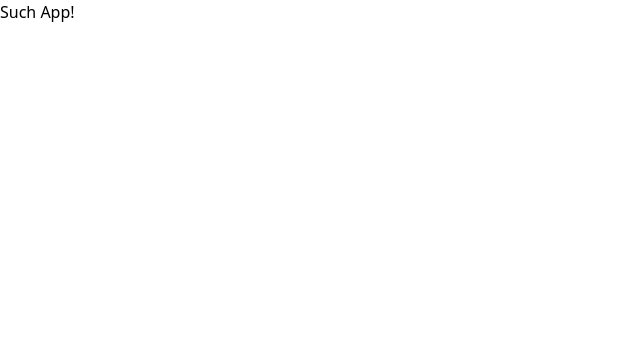
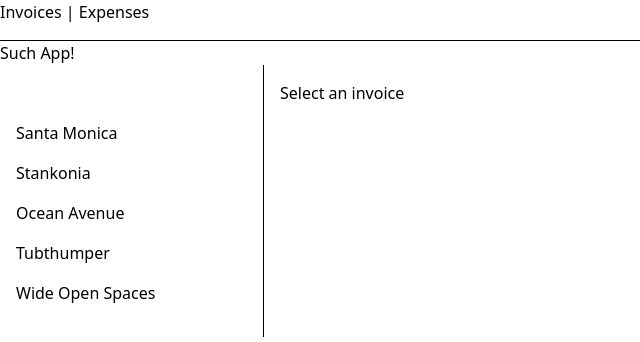
Before and after one commit to greqov/odin-shopping-cart, a React app: page /invoices in a window 1280 px wide. Shown: the top 342 px of the page, without its empty margins (0-640 px from the left). Built offline with nearby package versions, Linux system fonts and the light colour scheme.

Commit message:
Official react-router tutorial

```diff
--- a/package.json
+++ b/package.json
@@ -60,6 +60,7 @@
   },
   "dependencies": {
     "react": "18.2.0",
-    "react-dom": "18.2.0"
+    "react-dom": "18.2.0",
+    "react-router-dom": "6.3.0"
   }
 }
--- a/src/js/App.js
+++ b/src/js/App.js
@@ -1,5 +1,19 @@
 import React from 'react';
+import { Outlet, Link } from 'react-router-dom';
 
 export default function App() {
-  return <h1>Such App!</h1>;
+  return (
+    <>
+      <nav
+        style={{
+          borderBottom: 'solid 1px',
+          paddingBottom: '1rem',
+        }}
+      >
+        <Link to="/invoices">Invoices</Link> | <Link to="/expenses">Expenses</Link>
+      </nav>
+      <h1>Such App!</h1>
+      <Outlet />
+    </>
+  );
 }
--- /dev/null
+++ b/src/js/data.js
@@ -0,0 +1,44 @@
+let invoices = [
+  {
+    name: 'Santa Monica',
+    number: 1995,
+    amount: '$10,800',
+    due: '12/05/1995',
+  },
+  {
+    name: 'Stankonia',
+    number: 2000,
+    amount: '$8,000',
+    due: '10/31/2000',
+  },
+  {
+    name: 'Ocean Avenue',
+    number: 2003,
+    amount: '$9,500',
+    due: '07/22/2003',
+  },
+  {
+    name: 'Tubthumper',
+    number: 1997,
+    amount: '$14,000',
+    due: '09/01/1997',
+  },
+  {
+    name: 'Wide Open Spaces',
+    number: 1998,
+    amount: '$4,600',
+    due: '01/27/1998',
+  },
+];
+
+export default function getInvoices() {
+  return invoices;
+}
+
+export function getInvoice(number) {
+  return invoices.find((invoice) => invoice.number === number);
+}
+
+export function deleteInvoice(number) {
+  invoices = invoices.filter((invoice) => invoice.number !== number);
+}
--- a/src/js/index.js
+++ b/src/js/index.js
@@ -1,6 +1,10 @@
 import React from 'react';
 import { createRoot } from 'react-dom/client';
+import { BrowserRouter, Routes, Route } from 'react-router-dom';
 import App from './App';
+import Expenses from './routes/expenses';
+import Invoices from './routes/invoices';
+import Invoice from './routes/invoice';
 import '../css/styles.css';
 
 console.log('eee boi!');
@@ -9,6 +13,31 @@
 const root = createRoot(container);
 root.render(
   <React.StrictMode>
-    <App />
+    <BrowserRouter>
+      <Routes>
+        <Route path="/" element={<App />}>
+          <Route path="/invoices" element={<Invoices />}>
+            <Route
+              index
+              element={
+                <main style={{ padding: '1rem' }}>
+                  <p>Select an invoice</p>
+                </main>
+              }
+            />
+            <Route path=":invoiceId" element={<Invoice />} />
+          </Route>
+          <Route path="/expenses" element={<Expenses />} />
+          <Route
+            path="*"
+            element={
+              <main style={{ padding: '1rem' }}>
+                <p>There is nothing here!</p>
+              </main>
+            }
+          />
+        </Route>
+      </Routes>
+    </BrowserRouter>
   </React.StrictMode>
 );
--- /dev/null
+++ b/src/js/routes/expenses.js
@@ -0,0 +1,9 @@
+import React from 'react';
+
+export default function Expenses() {
+  return (
+    <main style={{ padding: '1rem 0' }}>
+      <h2>Expenses</h2>
+    </main>
+  );
+}
--- /dev/null
+++ b/src/js/routes/invoice.js
@@ -0,0 +1,30 @@
+import React from 'react';
+import { useParams, useNavigate, useLocation } from 'react-router-dom';
+import { getInvoice, deleteInvoice } from '../data';
+
+export default function Invoice() {
+  const navigate = useNavigate();
+  const location = useLocation();
+  const params = useParams();
+  const invoice = getInvoice(parseInt(params.invoiceId, 10));
+
+  return (
+    <main style={{ padding: '1rem' }}>
+      <h2>Total Due: {invoice.amount}</h2>
+      <p>
+        {invoice.name}: {invoice.number}
+      </p>
+      <p>Due Date: {invoice.due}</p>
+      <p>
+        <button
+          onClick={() => {
+            deleteInvoice(invoice.number);
+            navigate(`/invoices${location.search}`);
+          }}
+        >
+          Delete
+        </button>
+      </p>
+    </main>
+  );
+}
--- /dev/null
+++ b/src/js/routes/invoices.js
@@ -0,0 +1,57 @@
+import React from 'react';
+import { Outlet, NavLink, useSearchParams, useLocation } from 'react-router-dom';
+import getInvoices from '../data';
+
+function QueryNavLink({ to, ...props }) {
+  const location = useLocation();
+  return <NavLink to={to + location.search} {...props} />;
+}
+
+export default function Invoices() {
+  const invoices = getInvoices();
+  const [searchParams, setSearchParams] = useSearchParams();
+
+  return (
+    <div style={{ display: 'flex' }}>
+      <nav
+        style={{
+          borderRight: 'solid 1px',
+          padding: '1rem',
+        }}
+      >
+        <input
+          value={searchParams.get('filter') || ''}
+          onChange={(event) => {
+            const filter = event.target.value;
+            if (filter) {
+              setSearchParams({ filter });
+            } else {
+              setSearchParams({});
+            }
+          }}
+        />
+        {invoices
+          .filter((invoice) => {
+            const filter = searchParams.get('filter');
+            if (!filter) return true;
+            const name = invoice.name.toLowerCase();
+            return name.startsWith(filter.toLowerCase());
+          })
+          .map((invoice) => (
+            <QueryNavLink
+              style={({ isActive }) => ({
+                display: 'block',
+                margin: '1rem 0',
+                color: isActive ? 'red' : '',
+              })}
+              to={`/invoices/${invoice.number}`}
+              key={invoice.number}
+            >
+              {invoice.name}
+            </QueryNavLink>
+          ))}
+      </nav>
+      <Outlet />
+    </div>
+  );
+}
```
Also changed, not shown: 2 other files (tests, documents, lock files or other folders).
